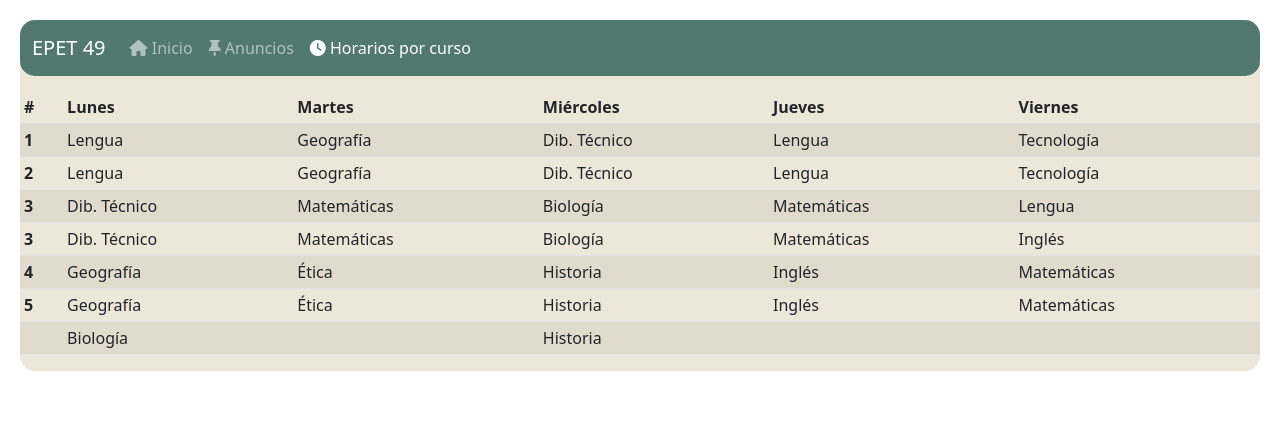
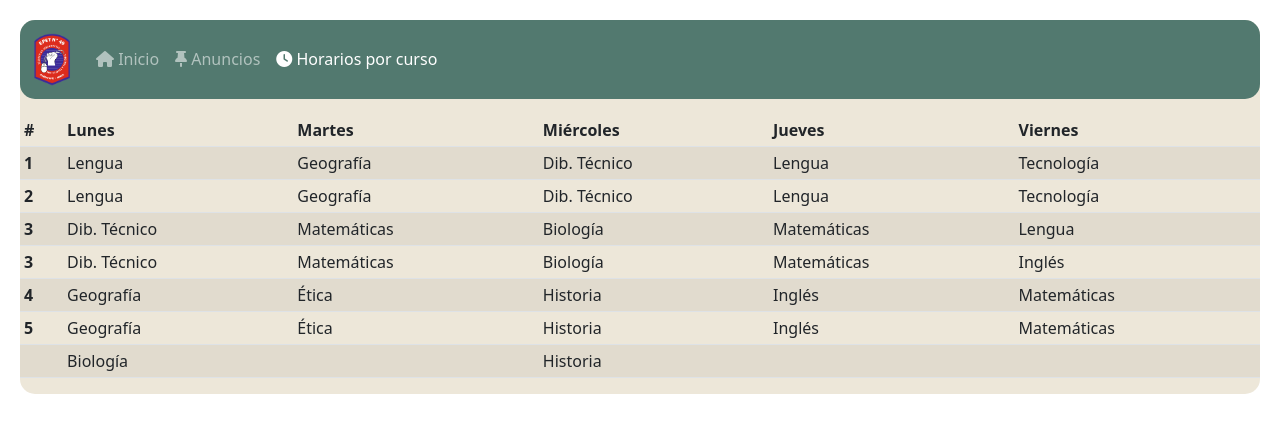
Before and after one commit to epet49/epet49.github.io, a plain HTML site: page 1roA.html in a window 1280 px wide. Drawn offline with Linux system fonts and the light colour scheme.

Commit message:
agregue el escudo a todas las navbars

```diff
--- a/1roA.html
+++ b/1roA.html
@@ -15,7 +15,7 @@
     <section class="navbar-principal">
       <nav class="navbar navbar-expand-lg navbar-dark" style="background-color: #52796f;">
         <div class="container-fluid">
-          <a class="navbar-brand" href="#">EPET 49</a>
+          <img class="navbar-brand" src="source/img/logoepet.png" style="width: 2.5rem;">
           <button class="navbar-toggler" type="button" data-bs-toggle="collapse" data-bs-target="#navbarNav" aria-controls="navbarNav" aria-expanded="false" aria-label="Toggle navigation">
             <span class="navbar-toggler-icon"></span>
           </button>
```
Also changed, not shown: 1roB.html (+1 -1 lines), 2do.html (+1 -1 lines), 3ro.html (+1 -1 lines), 4to.html (+1 -1 lines), 5to.html (+1 -1 lines), 6to.html (+1 -1 lines), anuncios.html (+1 -1 lines), horarios.html (+1 -1 lines).
